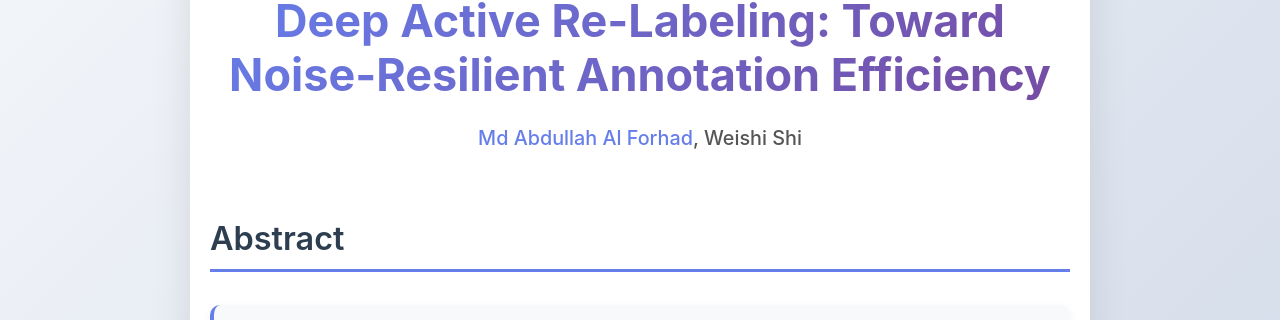
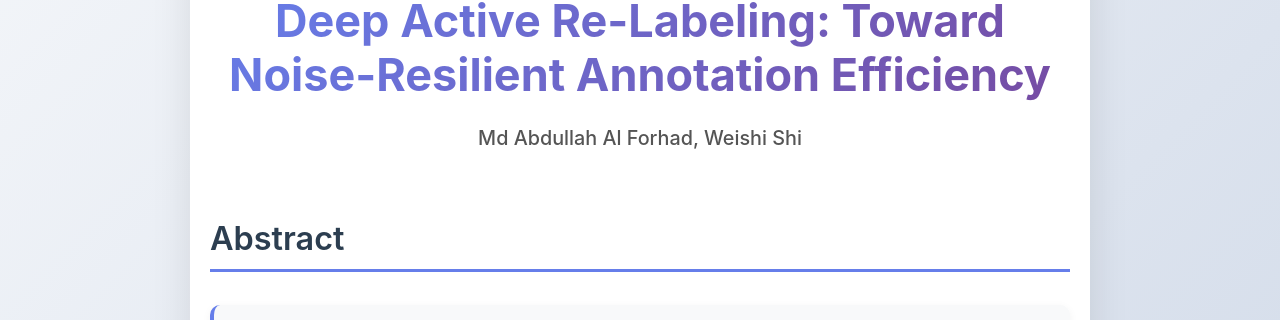
Before and after one commit to alforhad/alforhad.github.io, a Jekyll site: the page built from _pages/deep-active-relabeling.md, in a window 1280 px wide. Shown: the part 276-596 px from the top of the page. Built offline with Jekyll 4.4.1, drawn with Linux system fonts in a browser that asks for light colours.

Commit message:
Update standalone.html

```diff
--- a/_layouts/standalone.html
+++ b/_layouts/standalone.html
@@ -66,13 +66,13 @@ layout: compress
       }
 
       .authors a {
-        color: #667eea;
+        color: #555;
         text-decoration: none;
         transition: all 0.3s ease;
       }
 
       .authors a:hover {
-        color: #5568d3;
+        color: #555;
         text-decoration: underline;
       }
 
```
